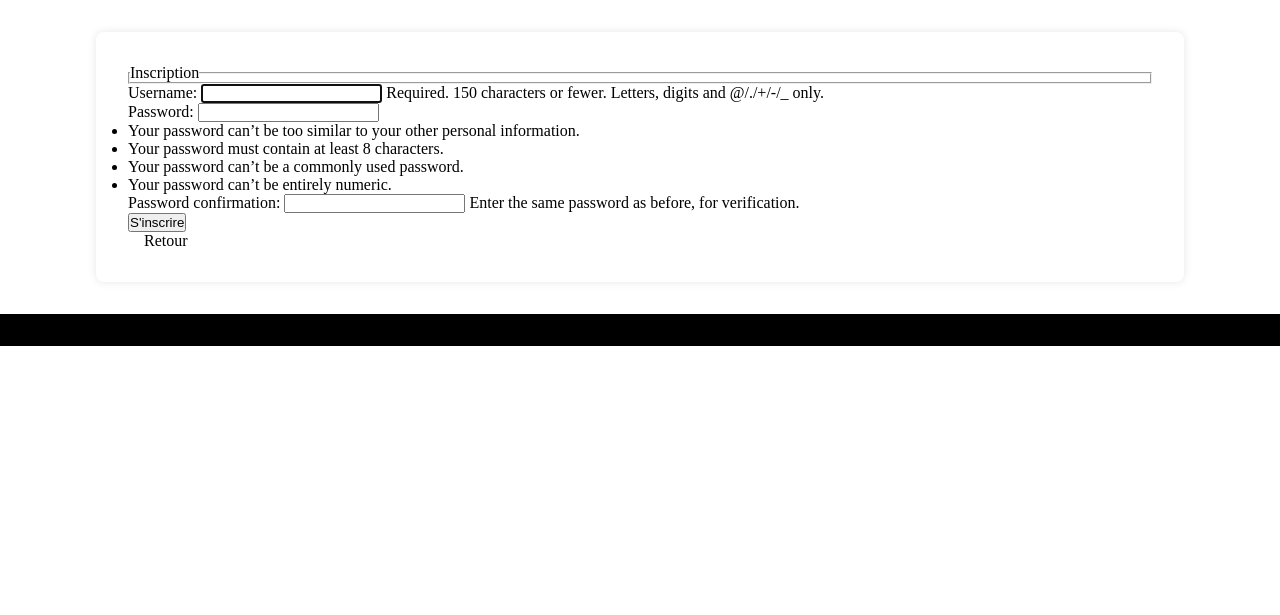
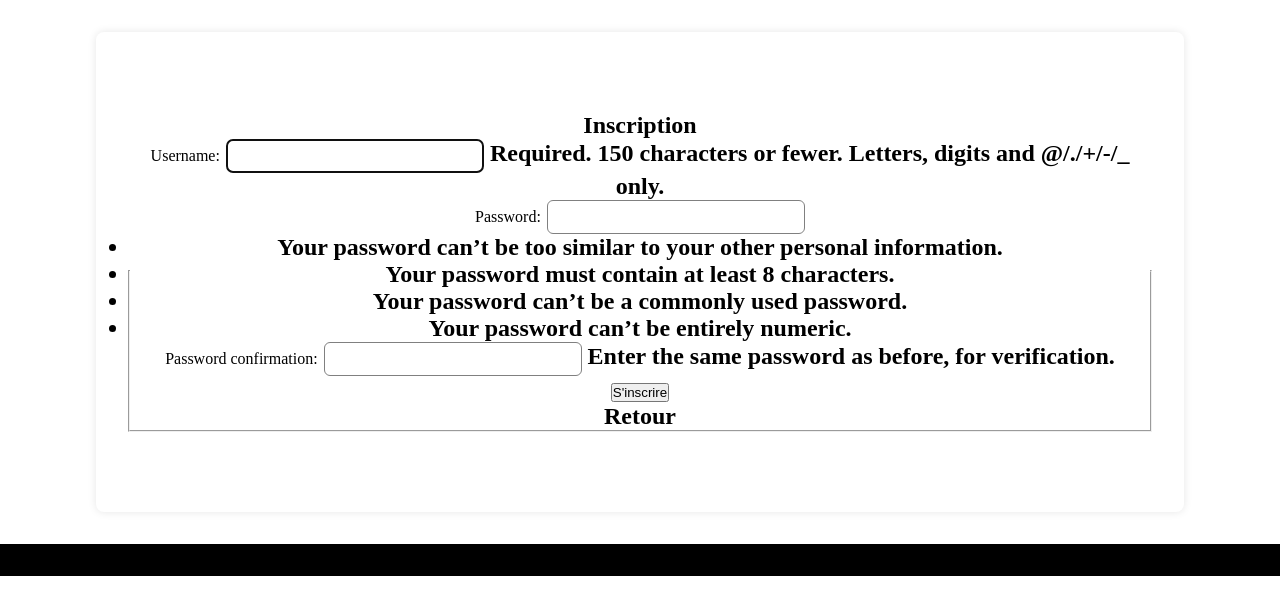
Before and after one commit to dim-gggl/catalogue, a Django app: page /signup/ in a window 1280 px wide. Shown: the part 123-738 px from the top of the page. Run offline with Django 5.2, Linux system fonts and the light colour scheme; some web fonts are replaced.

Commit message:
+ requirements

```diff
--- /dev/null
+++ b/requirements.txt
@@ -0,0 +1,4 @@
+asgiref==3.8.1
+django==5.2.3
+pillow==11.2.1
+sqlparse==0.5.3
--- a/src/catalogue/static/catalogue/style.css
+++ b/src/catalogue/static/catalogue/style.css
@@ -71,6 +71,35 @@ main {
     box-shadow: 0 0 8px rgba(0, 0, 0, 0.1);
 }
 
+.login-page {
+	display: flex;
+	justify-content: space-around;
+}
+
+.signup-invitation-container, .form-container {
+    margin: 6vh auto;
+}
+
+.form-title {
+	font-family: var(--reg-font);
+	font-weight: 900;
+	text-align: center;
+	font-size: 24px;
+}
+
+.form-title form p > label {
+	font-weight: 400;
+	font-size: 16px;
+}
+
+.form-title form p > input {
+	width: 20vw;
+	margin-right: 0;
+	margin-left: auto;
+	height: 4vh;
+	border-radius: 6px;
+	border: 1px solid grey;
+}
 textarea {
     width: 100%;
 }
--- a/src/catalogue/templates/catalogue/base.html
+++ b/src/catalogue/templates/catalogue/base.html
@@ -8,7 +8,7 @@
     <style>
       @import url('https://fonts.googleapis.com/css2?family=Genos:ital,wght@1,491&family=Noto+Sans:ital,wght@0,100..900;1,100..900&family=Phetsarath&display=swap');
     </style>
-    <link rel="stylesheet" type="text/css" href="{% static "catalogue/style.css" %}">
+    <link rel="stylesheet" type="text/css" href="{% static 'catalogue/style.css' %}">
     </head>
   <body>
     <header class="banner">
@@ -28,9 +28,7 @@
       {% block footer %}
       {% endblock %}
     </footer>
-  <script>
     {% block script %}
     {% endblock %}
-  </script>
   </body>
 </html>
--- a/src/catalogue/templates/catalogue/index.html
+++ b/src/catalogue/templates/catalogue/index.html
@@ -1,10 +1,12 @@
 {% extends "catalogue/base.html" %}
 {% block content %}
-  <section class="signup-invitation-container">
+<section class="login-page">
+  <div class="signup-invitation-container">
     {% block sign_up_invitation %}{% endblock%}
-  </section>
+  </div>
   <fieldset class="form-container">
     <legend class="form-title">{% block form_title %}{% endblock %}
+      {% block form %}{% endblock %}
   </fieldset>
-  {% block form %}{% endblock %}
+</section>
 {% endblock %}
--- a/src/catalogue/templates/catalogue/partials/forms.html
+++ b/src/catalogue/templates/catalogue/partials/forms.html
@@ -1,8 +1,8 @@
 <form method="POST" aria-describedby="form-message">
+    <!-- CSRF token for security -->
+    {% csrf_token %}
     <!-- Render the Django form fields as <p> elements -->
     {{ form.as_p }}
-    <!-- CSRF token for security -->
-    {% csrf_token %}
     <!-- Submit button, customizable text via 'button_text' context variable -->
     <button type="submit" class="login-submit-btn" alt="bouton de validation de formulaire" tabindex=0>
         {{ button_text|default:"Soumettre" }}
--- a/src/catalogue/views/auth_views.py
+++ b/src/catalogue/views/auth_views.py
@@ -1,6 +1,6 @@
-from django.contrib.auth.views import LoginView, LogoutView
+from django.contrib.auth.views import LoginView
 from django.contrib.auth.mixins import LoginRequiredMixin
-from django.contrib.auth import login
+from django.contrib.auth import login, logout
 from django.views.generic import ListView
 from django.shortcuts import render, redirect
 from django.conf import settings
@@ -13,10 +13,9 @@ from ..forms import UserCreationForm as SignUpForm
 class ArtLoginView(LoginView):
     template_name = "catalogue/login.html"
 
-class ArtLogoutView(LogoutView):
-    template_name = "catalogue/logout.html"
-
-    def get(self):
+class ArtLogoutView(View):
+    def get(self, request):
+        logout(request)
         return redirect("login")
 
 
```
Also changed, not shown: src/db.sqlite3.
